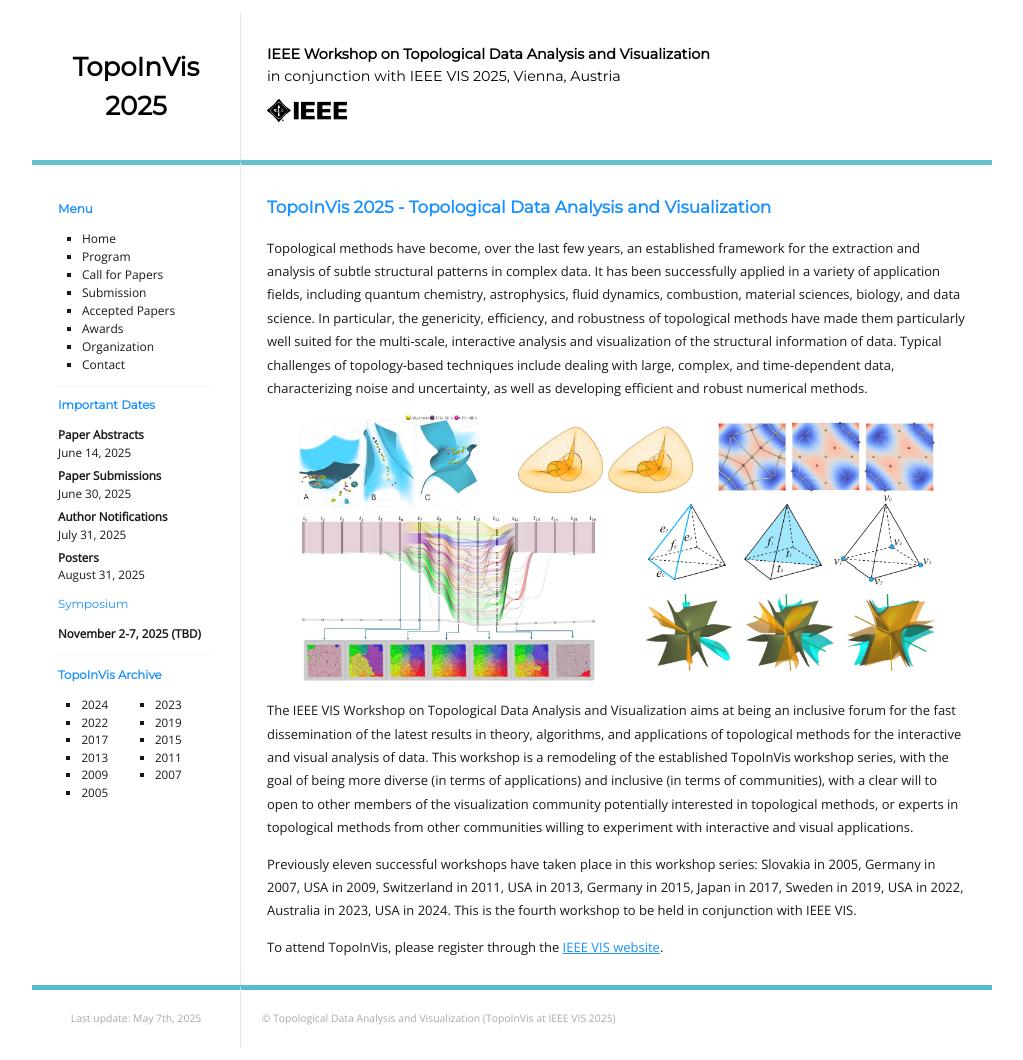
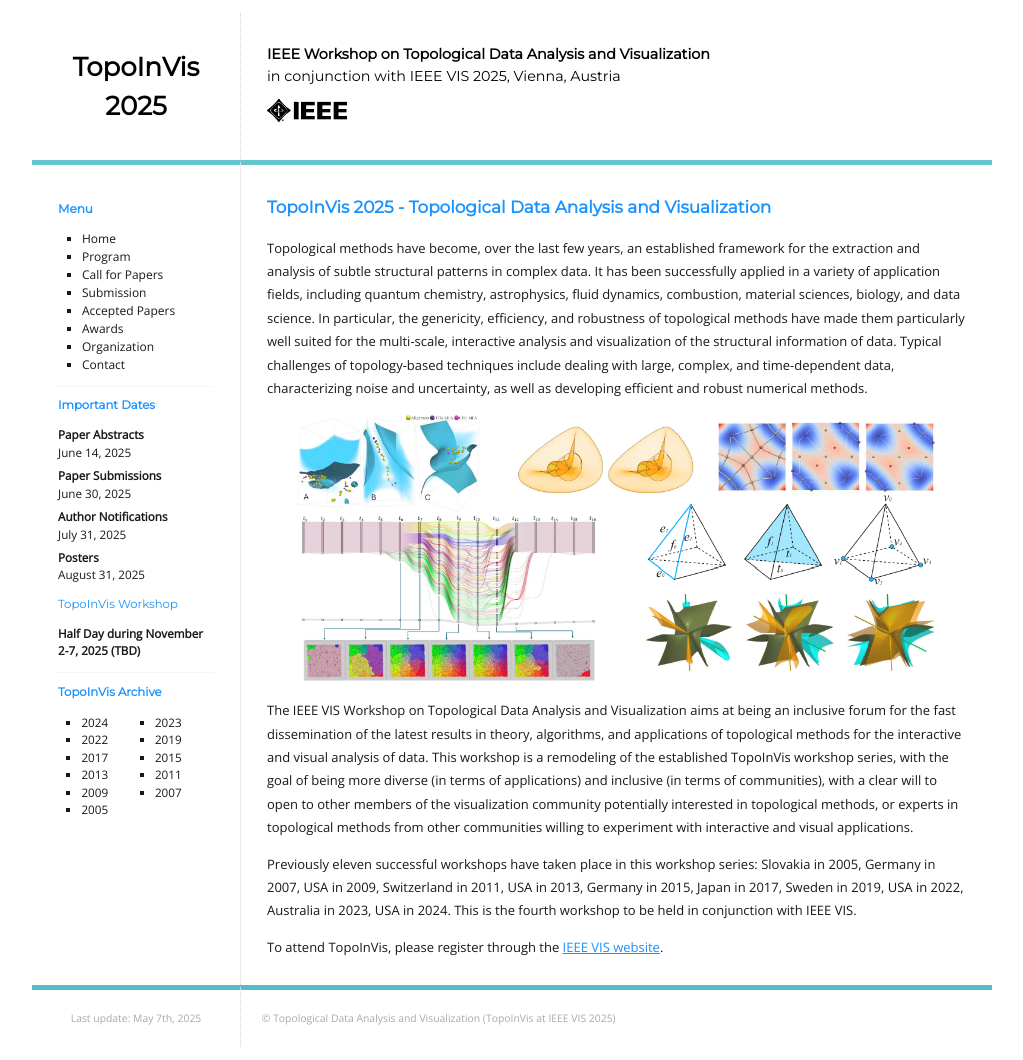
Before and after one commit to TopoInVis-Workshop/2025, a Jekyll site: the page built from _pages/index.md, in a window 1280 px wide. Shown: the whole page, without its empty margins (128-1151 px from the left). Built offline with Jekyll 4.4.1, drawn with Linux system fonts in a browser that asks for light colours.

Commit message:
Update dates.md

```diff
--- a/_includes/dates.md
+++ b/_includes/dates.md
@@ -12,6 +12,6 @@ Author Notifications
 Posters
 : August 31, 2025
 
-## Symposium
+## TopoInVis Workshop
 
-**November 2-7, 2025 (TBD)**
+**Half Day during November 2-7, 2025 (TBD)**
```
